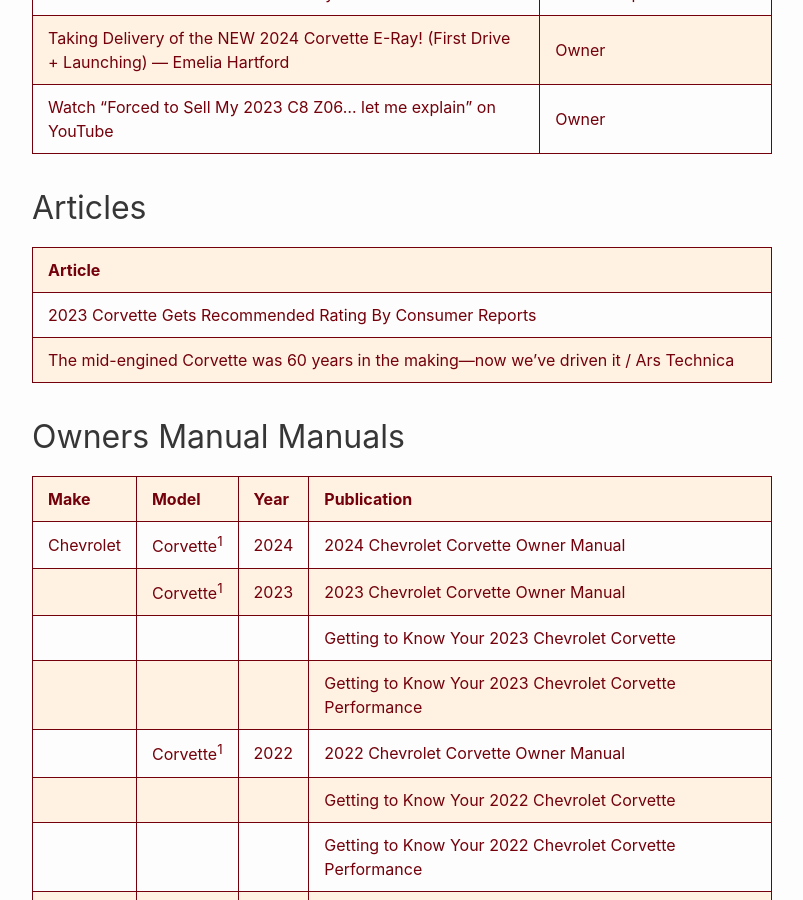
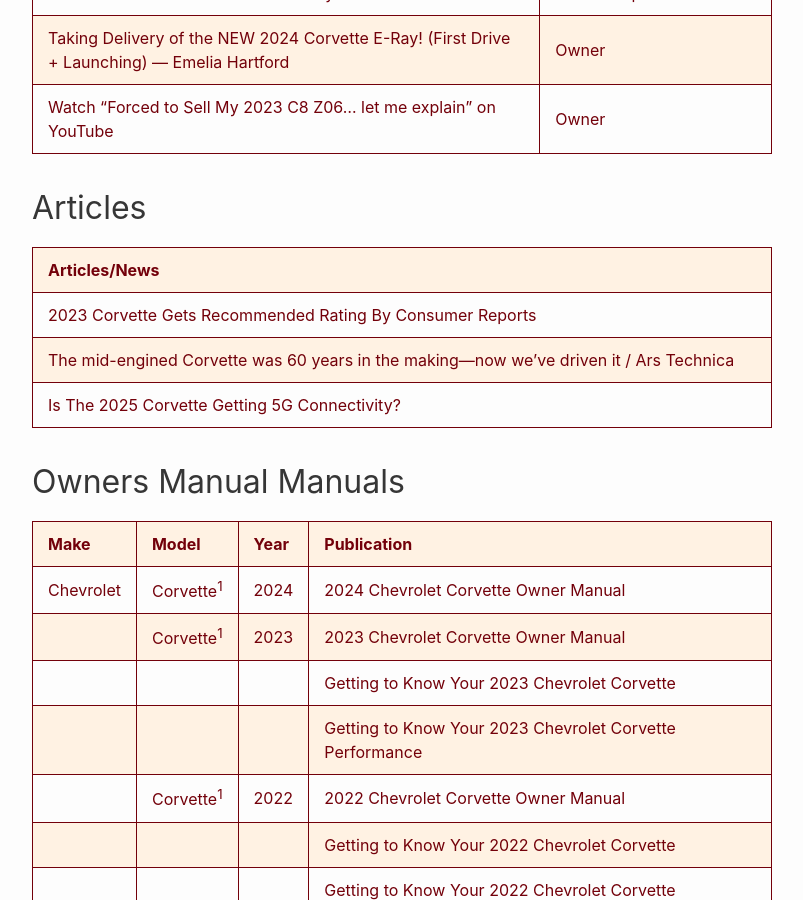
Before and after one commit to RalphHightower/RalphHightower, a Jekyll site: the page built from ChevroletC8Corvette.md, in a window 1280 px wide and 900 px high, scrolled down 3217 px. Shown: the whole window, without its empty margins (238-1041 px from the left). Built offline with Jekyll 4.4.1, drawn with Linux system fonts in a browser that asks for light colours; our own code applies the rules of GitHub Pages for plain Markdown files.

Commit message:
[docs](doc): ChevroletC8Corvette(extended description)

```diff
--- a/ChevroletC8Corvette.md
+++ b/ChevroletC8Corvette.md
@@ -36,10 +36,11 @@
 
 ## Articles
 
-| Article |
+| Articles/News|
 |---|
 | [2023 Corvette Gets Recommended Rating By Consumer Reports](https://gmauthority.com/blog/2022/11/2023-corvette-gets-recommended-rating-by-consumer-reports/) |
 | [The mid-engined Corvette was 60 years in the making—now we’ve driven it / Ars Technica](https://arstechnica.com/cars/2020/02/the-mid-engine-corvette-was-60-years-in-the-making-now-weve-driven-it/ ) |
+| [Is The 2025 Corvette Getting 5G Connectivity?](https://gmauthority.com/blog/2023/11/is-the-2025-corvette-getting-5g-connectivity/ ) |
 
 ## Owners Manual Manuals
 
```
